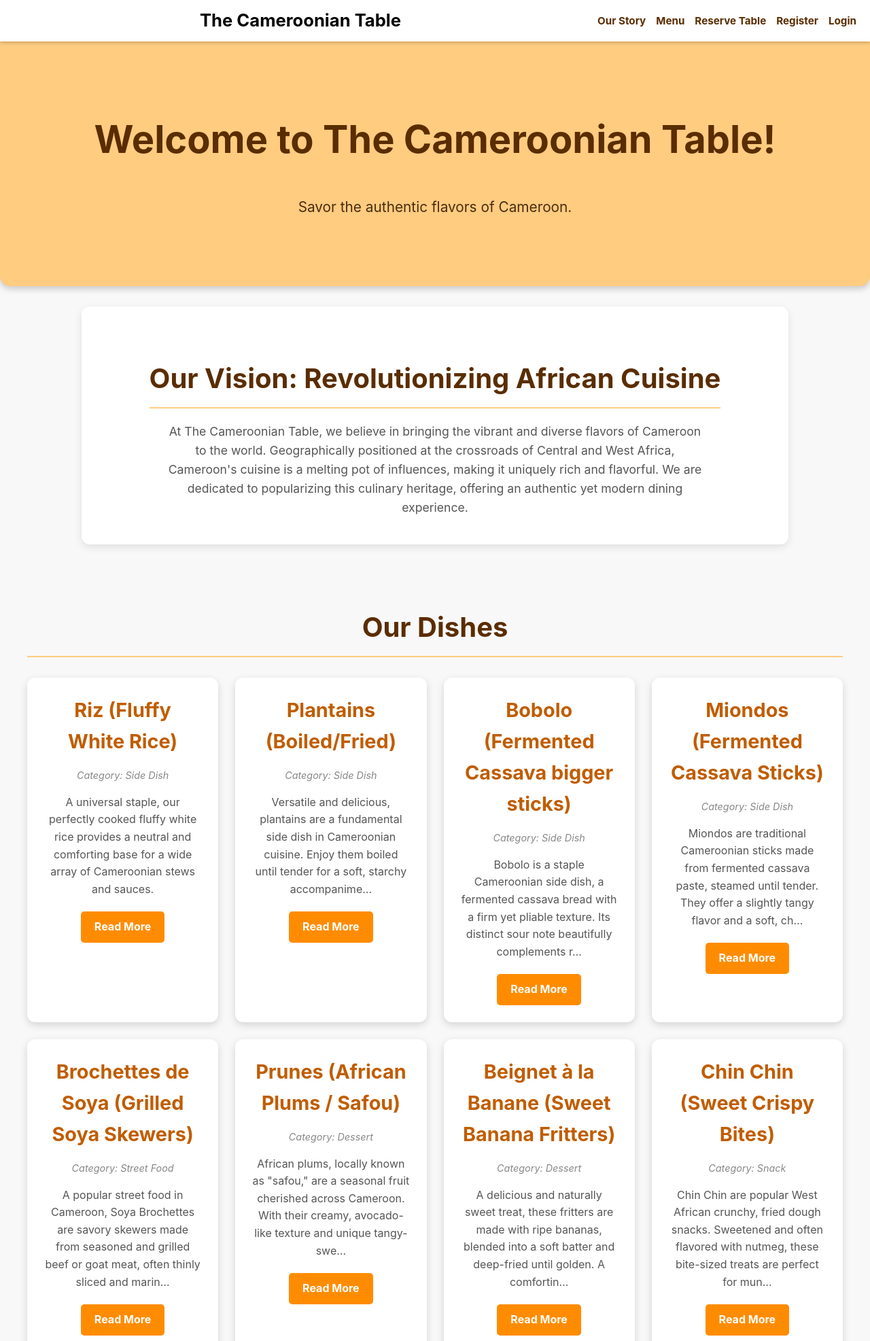
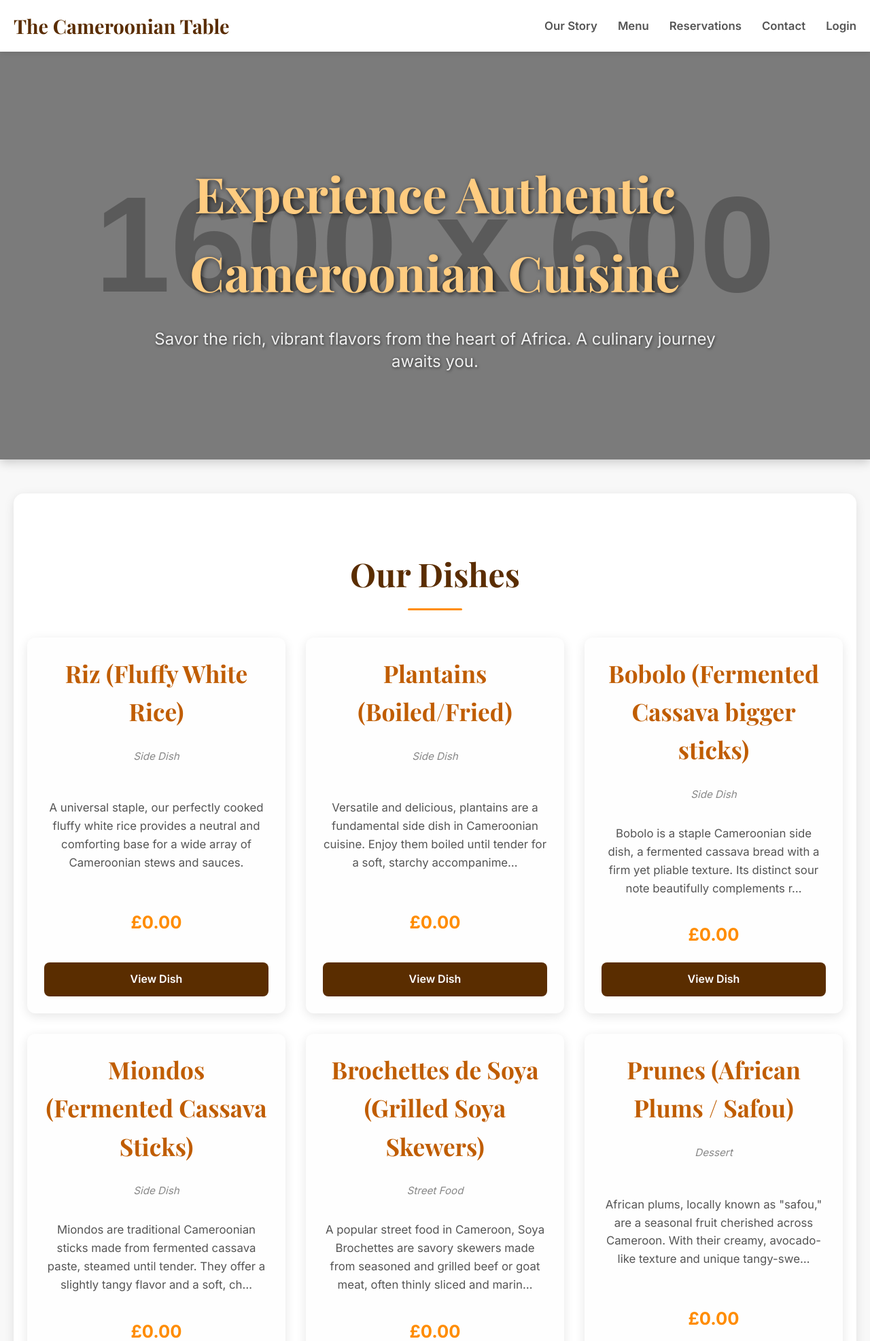
Before and after one commit to Angel1-coder/the-cameroonian-table-app, a Django app: page / in a window 1280 px wide. Shown: the top 1973 px of the page at 68% size. Run offline with Django 4.2, Linux system fonts and the light colour scheme; data comes from the database, SQL or seed files in the repository; grey boxes labelled with a size stand in for pictures from a placeholder-image service; some libraries are stand-ins or nearby versions.

Commit message:
Updated index.html to display currency symbol on frontend.

```diff
--- a/dishes/templates/dishes/index.html
+++ b/dishes/templates/dishes/index.html
@@ -3,265 +3,397 @@
 <head>
     <meta charset="UTF-8">
     <meta name="viewport" content="width=device-width, initial-scale=1.0">
-    <title>The Cameroonian Table</title>
+    <title>The Cameroonian Table - Authentic Cuisine</title>
+    <link href="https://fonts.googleapis.com/css2?family=Inter:wght@300;400;600;700&family=Playfair+Display:wght@400;700&display=swap" rel="stylesheet">
     <style>
+        /* General Body Styles */
         body {
             font-family: 'Inter', sans-serif;
             margin: 0;
-            background-color: #f8f8f8; /* Ein heller, neutraler Hintergrund */
+            background-color: #f8f8f8; /* Light background */
             color: #333;
             line-height: 1.6;
         }
-        /* Styling für die Navigationsleiste */
+
+        /* Navigation Bar */
         .navbar {
-            background-color: #ffffff; /* Weißer Hintergrund für die Navbar */
-            padding: 10px 20px; /* UPDATED: Weniger Padding */
+            background-color: #ffffff; /* White background */
+            padding: 15px 20px;
             display: flex;
             justify-content: space-between;
             align-items: center;
-            box-shadow: 0 2px 5px rgba(0,0,0,0.2);
-            position: sticky; /* Lässt die Navbar oben kleben */
+            box-shadow: 0 2px 8px rgba(0,0,0,0.1);
+            position: sticky;
             top: 0;
-            z-index: 1000; /* Stellt sicher, dass sie über anderem Inhalt bleibt */
+            z-index: 1000;
         }
-        /* Styling für den Markennamen in der Navbar (jetzt schwarz) */
         .navbar-brand {
-            color: #000000; /* Schwarzer Text für Kontrast auf Weiß */
-            font-size: 1.6em; /* UPDATED: Kleinere Schriftgröße */
-            font-weight: bold;
+            font-family: 'Playfair Display', serif; /* Elegant font for brand */
+            color: #5a2d00; /* Dark brown for brand name */
+            font-size: 1.8em;
+            font-weight: 700;
             text-decoration: none;
-            flex-grow: 1; /* Ermöglicht es, verfügbaren Platz einzunehmen */
-            text-align: center; /* Zentriert den Text innerhalb seines Flex-Elements */
-            transition: color 0.2s ease-in-out; /* Sanfter Übergang für Hover */
+            transition: color 0.2s ease-in-out;
         }
         .navbar-brand:hover {
-            color: #ff8c00; /* Helles Orange beim Hover */
+            color: #ff8c00; /* Orange on hover */
         }
-        /* Styling für die Navigationslinks */
         .navbar-links {
             list-style: none;
             margin: 0;
             padding: 0;
             display: flex;
-            margin-left: auto; /* Schiebt die Links ganz nach rechts */
         }
         .navbar-links li {
-            margin-left: 15px; /* UPDATED: Weniger Abstand zwischen den Links */
+            margin-left: 30px;
         }
         .navbar-links a {
-            color: #5a2d00; /* Dunklerer Text für Kontrast auf Weiß */
+                color: #555;
             text-decoration: none;
-            font-weight: bold;
-            font-size: 0.95em; /* UPDATED: Kleinere Schriftgröße für Links */
+            font-weight: 600;
+            font-size: 1.05em;
             transition: color 0.2s ease-in-out;
         }
         .navbar-links a:hover {
-            color: #ff8c00; /* Helles Orange beim Hover für bessere Sichtbarkeit */
+            color: #ff8c00;
         }
 
-        /* Responsive Anpassungen für Navbar */
+        /* Mobile Menu Toggle */
+        .menu-toggle {
+            display: none; /* Hidden by default on desktop */
+            font-size: 2em;
+            cursor: pointer;
+            color: #5a2d00;
+        }
         @media (max-width: 768px) {
             .navbar {
-                flex-direction: column;
-                align-items: flex-start;
-                padding: 10px 20px; /* Konsistentes Padding für Mobil */
+                flex-wrap: wrap;
             }
             .navbar-brand {
-                text-align: left; /* Links ausrichten auf kleineren Bildschirmen */
-                flex-grow: 0; /* Nicht wachsen auf kleineren Bildschirmen */
-                width: 100%; /* Volle Breite für Ausrichtung */
-                font-size: 1.5em; /* Etwas kleiner auf Mobil */
+                flex-grow: 1;
+                text-align: left;
+            }
+            .menu-toggle {
+                display: block;
             }
             .navbar-links {
                 flex-direction: column;
                 width: 100%;
-                margin-top: 10px; /* UPDATED: Weniger Abstand oben */
-                display: none; /* Standardmäßig ausgeblendet auf kleinen Bildschirmen */
-                margin-left: 0; /* Automatischen Rand auf kleinen Bildschirmen entfernen */
+                display: none; /* Hide by default */
+                margin-top: 15px;
             }
             .navbar-links.active {
-                display: flex; /* Anzeigen, wenn aktiv */
+                display: flex; /* Show when active */
             }
             .navbar-links li {
-                margin: 8px 0; /* UPDATED: Weniger vertikaler Abstand */
-            }
-            .navbar-links a {
-                font-size: 1em; /* Etwas größere Schrift auf Mobil für Lesbarkeit */
-            }
-            .menu-toggle {
-                display: block;
-                color: #5a2d00; /* Dunkleres Hamburger-Symbol auf Weiß */
-                font-size: 1.8em; /* UPDATED: Etwas kleineres Hamburger-Symbol */
-                cursor: pointer;
-                align-self: flex-end;
-                position: absolute;
-                top: 10px; /* UPDATED: Angepasste Position */
-                right: 20px;
-            }
-        }
-        /* Menü-Toggle auf größeren Bildschirmen ausblenden */
-        @media (min-width: 769px) {
-            .menu-toggle {
-                display: none;
+                margin: 10px 0;
+                text-align: center;
             }
         }
 
-        /* Header-Styling OHNE Hintergrundbild */
-        .header {
-            background-color: #ffcc80; /* Hintergrundfarbe, da kein Bild mehr */
-            color: #4a2c0f; /* Textfarbe für den Header */
-            padding: 100px 20px; /* Reichlich Polsterung für Inhalt */
+        /* Hero Section */
+        .hero-section {
+            position: relative;
+            height: 600px; /* Adjust height as needed */
+            background-image: url('https://placehold.co/1600x600/5A2D00/FFCC80?text=Authentic+Cameroonian+Cuisine'); /* Placeholder image */
+            background-size: cover;
+            background-position: center;
+            display: flex;
+            align-items: center;
+            justify-content: center;
             text-align: center;
-            position: relative; /* Für die Positionierung des Pseudo-Elements benötigt */
-            z-index: 1; /* Stellt sicher, dass Inhalt über Hintergrundeffekten bleibt */
-            box-shadow: 0 4px 10px rgba(0,0,0,0.2); /* Dezenter Schatten */
-            border-bottom-left-radius: 15px;
-            border-bottom-right-radius: 15px;
-            margin-bottom: 30px;
+            color: white;
+            box-shadow: 0 4px 15px rgba(0,0,0,0.2);
+            margin-bottom: 50px;
+        }
+        .hero-overlay {
+            position: absolute;
+            top: 0;
+            left: 0;
+            width: 100%;
+            height: 100%;
+            background: rgba(0, 0, 0, 0.4); /* Dark overlay for text readability */
+            z-index: 1;
+        }
+        .hero-content {
+            position: relative;
+            z-index: 2;
+            max-width: 900px;
+            padding: 20px;
+        }
+        .hero-content h1 {
+            font-family: 'Playfair Display', serif;
+            font-size: 4.5em;
+            margin-bottom: 15px;
+            text-shadow: 2px 2px 6px rgba(0,0,0,0.7);
+            color: #ffcc80; /* Light orange for title */
+        }
+        .hero-content p {
+            font-size: 1.5em;
+            line-height: 1.4;
+            text-shadow: 1px 1px 4px rgba(0,0,0,0.6);
+            color: #f0f0f0;
         }
 
-        /* Overlay für bessere Lesbarkeit des Textes auf dem Header-Bild (entfernt, da kein Bild) */
-        .header::before {
-            content: none; /* Entfernt das Overlay */
+        /* Content Sections (Dishes, Drinks, Reservation) */
+        .content-section {
+            padding: 40px 20px;
+            max-width: 1200px;
+            margin: 0 auto 50px auto;
+            background-color: #ffffff;
+            border-radius: 15px;
+            box-shadow: 0 4px 15px rgba(0,0,0,0.1);
+        }
+        .section-title {
+            font-family: 'Playfair Display', serif;
+            color: #5a2d00;
+            text-align: center;
+            margin-bottom: 40px;
+            font-size: 3em;
+            position: relative;
+            padding-bottom: 15px;
+        }
+        .section-title::after {
+            content: '';
+            position: absolute;
+            left: 50%;
+            bottom: 0;
+            transform: translateX(-50%);
+            width: 80px;
+            height: 3px;
+            background-color: #ff8c00;
+            border-radius: 5px;
         }
 
-        .header h1 {
-            margin-top: 0;
-            font-size: 3.5em; /* Größere Schrift für den Haupttitel */
-            color: #5a2d00; /* Dunklerer Text für besseren Kontrast auf hellem Hintergrund */
-            text-shadow: none; /* Entfernt Textschatten, da kein Bild */
+        /* Item Cards (Dishes & Drinks) */
+        .item-container {
+            display: grid;
+            grid-template-columns: repeat(auto-fit, minmax(300px, 1fr));
+            gap: 30px;
         }
-        .header p {
-            font-size: 1.3em;
-            max-width: 800px;
-            margin: 0 auto;
-            color: #4a2c0f; /* Dunklerer Text für besseren Kontrast */
-            text-shadow: none; /* Entfernt Textschatten */
-        }
-
-        /* Styling für den neuen Vision-Abschnitt */
-        .vision-section {
-            padding: 40px 20px;
-            max-width: 1000px;
-            margin: 30px auto;
-            background-color: #ffffff;
+        .item-card {
+            background-color: #fefefe;
             border-radius: 12px;
-            box-shadow: 0 4px 12px rgba(0,0,0,0.1);
-            text-align: center;
-        }
-        .vision-section h2 {
-            color: #5a2d00;
-            font-size: 2.5em;
-            margin-bottom: 20px;
-            border-bottom: 2px solid #ffcc80;
-            padding-bottom: 10px;
-            display: inline-block; /* Für die Unterstreichung, die sich an den Text anpasst */
-        }
-        .vision-section p {
-            font-size: 1.1em;
-            color: #555;
-            max-width: 800px;
-            margin: 0 auto;
-        }
-
-        .content-section {
-            padding: 20px;
-            max-width: 1200px;
-            margin: 0 auto;
-        }
-        .section-title {
-            color: #5a2d00;
-            text-align: center;
-            margin-top: 40px;
-            margin-bottom: 20px;
-            font-size: 2.5em;
-            border-bottom: 2px solid #ffcc80;
-            padding-bottom: 10px;
-        }
-        .item-container { /* Allgemeiner Container für Gerichte und Getränke */
-            display: grid;
-            grid-template-columns: repeat(auto-fit, minmax(280px, 1fr));
-            gap: 25px;
-            margin-top: 30px;
-        }
-        .item-card { /* Allgemeine Karte für Gerichte und Getränke */
-            background-color: #ffffff;
-            border-radius: 12px;
-            box-shadow: 0 4px 12px rgba(0,0,0,0.15);
+            box-shadow: 0 4px 15px rgba(0,0,0,0.1);
             padding: 25px;
             text-align: center;
-            transition: transform 0.2s ease-in-out, box-shadow 0.2s ease-in-out;
+            transition: transform 0.3s ease-in-out, box-shadow 0.3s ease-in-out;
+            display: flex;
+            flex-direction: column;
+            justify-content: space-between;
         }
         .item-card:hover {
-            transform: translateY(-5px);
-            box-shadow: 0 6px 16px rgba(0,0,0,0.2);
+            transform: translateY(-8px);
+            box-shadow: 0 8px 25px rgba(0,0,0,0.2);
         }
         .item-card h2 {
+            font-family: 'Playfair Display', serif;
             color: #c05d00;
             margin-top: 0;
-            font-size: 1.8em;
+            font-size: 2.2em;
             margin-bottom: 10px;
         }
         .item-card .category {
             font-style: italic;
             color: #888;
-            font-size: 0.9em;
+            font-size: 0.95em;
             margin-bottom: 15px;
         }
         .item-card p {
-            font-size: 1em;
+            font-size: 1.05em;
             color: #555;
+            margin-bottom: 20px;
+            flex-grow: 1; /* Allows description to take available space */
+        }
+        .item-card .price {
+            font-size: 1.6em;
+            font-weight: 700;
+            color: #ff8c00; /* Orange for price */
+            margin-top: 15px;
             margin-bottom: 20px;
         }
         .item-card a {
             display: inline-block;
-            background-color: #ff8c00;
+            background-color: #5a2d00; /* Dark brown button */
             color: white;
-            padding: 10px 20px;
-            border-radius: 5px;
+            padding: 12px 25px;
+            border-radius: 8px;
             text-decoration: none;
-            font-weight: bold;
+            font-weight: 600;
             transition: background-color 0.2s ease-in-out;
+            margin-top: auto; /* Pushes button to the bottom */
         }
         .item-card a:hover {
-            background-color: #e67e00;
+            background-color: #ff8c00; /* Orange on hover */
+        }
+        .item-card:active {
+            transform: translateY(0);
         }
         .no-items-message {
             text-align: center;
             padding: 50px;
             font-size: 1.2em;
             color: #777;
+            grid-column: 1 / -1; /* Span across all columns */
+        }
+
+        /* Reservation Section */
+        .reservation-section {
+            padding: 40px 20px;
+            max-width: 800px;
+            margin: 50px auto;
+            background-color: #ffffff;
+            border-radius: 15px;
+            box-shadow: 0 4px 15px rgba(0,0,0,0.1);
+            text-align: center;
+        }
+        .reservation-section h2 {
+            font-family: 'Playfair Display', serif;
+            color: #5a2d00;
+            font-size: 3em;
+            margin-bottom: 30px;
+            position: relative;
+            padding-bottom: 15px;
+        }
+        .reservation-section h2::after {
+            content: '';
+            position: absolute;
+            left: 50%;
+            bottom: 0;
+            transform: translateX(-50%);
+            width: 80px;
+            height: 3px;
+            background-color: #ff8c00;
+            border-radius: 5px;
+        }
+        .reservation-form {
+            display: grid;
+            grid-template-columns: 1fr;
+            gap: 20px;
+            text-align: left;
+        }
+        @media (min-width: 600px) {
+            .reservation-form {
+                grid-template-columns: 1fr 1fr;
+            }
+            .full-width {
+                grid-column: 1 / -1;
+            }
+        }
+        .form-group {
+            margin-bottom: 15px;
+        }
+        .form-group label {
+            display: block;
+            margin-bottom: 8px;
+            font-weight: 600;
+            color: #5a2d00;
+        }
+        .form-group input[type="text"],
+        .form-group input[type="email"],
+        .form-group input[type="tel"],
+        .form-group input[type="date"],
+        .form-group input[type="time"],
+        .form-group input[type="number"] {
+            width: calc(100% - 20px);
+            padding: 12px;
+            border: 1px solid #ddd;
+            border-radius: 8px;
+            font-size: 1em;
+            box-shadow: inset 0 1px 3px rgba(0,0,0,0.05);
+            transition: border-color 0.2s ease-in-out, box-shadow 0.2s ease-in-out;
+        }
+        .form-group input[type="text"]:focus,
+        .form-group input[type="email"]:focus,
+        .form-group input[type="tel"]:focus,
+        .form-group input[type="date"]:focus,
+        .form-group input[type="time"]:focus,
+        .form-group input[type="number"]:focus {
+            border-color: #ff8c00;
+            box-shadow: 0 0 0 3px rgba(255,140,0,0.2);
+            outline: none;
+        }
+        .reservation-button {
+            grid-column: 1 / -1; /* Span across all columns */
+            background-color: #ff8c00;
+            color: white;
+            padding: 15px 30px;
+            border: none;
+            border-radius: 8px;
+            font-size: 1.2em;
+            font-weight: 700;
+            cursor: pointer;
+            transition: background-color 0.2s ease-in-out, transform 0.1s ease-in-out;
+            margin-top: 20px;
+        }
+        .reservation-button:hover {
+            background-color: #e67e00;
+            transform: translateY(-2px);
+        }
+        .reservation-button:active {
+            transform: translateY(0);
+        }
+
+        /* Footer */
+        .footer {
+            background-color: #5a2d00;
+            color: white;
+            text-align: center;
+            padding: 30px 20px;
+            margin-top: 50px;
+            border-top-left-radius: 20px;
+            border-top-right-radius: 20px;
+            box-shadow: 0 -2px 8px rgba(0,0,0,0.1);
+        }
+        .footer p {
+            margin: 0;
+            font-size: 0.9em;
+        }
+        .footer-links {
+            list-style: none;
+            padding: 0;
+            margin: 15px 0 0;
+            display: flex;
+            justify-content: center;
+            gap: 20px;
+        }
+        .footer-links a {
+            color: #ffcc80;
+            text-decoration: none;
+            font-weight: 600;
+            transition: color 0.2s ease-in-out;
+        }
+        .footer-links a:hover {
+            color: #fff;
         }
     </style>
 </head>
 <body>
-    <!-- Navigationsleiste -->
+    <!-- Navigation Bar -->
     <nav class="navbar">
         <a href="#" class="navbar-brand">The Cameroonian Table</a>
         <div class="menu-toggle" id="mobile-menu">
-            &#9776; <!-- Hamburger-Symbol -->
+            &#9776; <!-- Hamburger icon -->
         </div>
         <ul class="navbar-links" id="navbar-links">
             <li><a href="#">Our Story</a></li>
             <li><a href="#">Menu</a></li>
-            <li><a href="#">Reserve Table</a></li>
-            <li><a href="#">Register</a></li>
+            <li><a href="#">Reservations</a></li>
+            <li><a href="#">Contact</a></li>
             <li><a href="#">Login</a></li>
         </ul>
     </nav>
 
-    <!-- Header-Bereich ohne Hintergrundbild, mit Haupt-Willkommenstext -->
-    <div class="header">
-        <h1>Welcome to The Cameroonian Table!</h1>
-        <p>Savor the authentic flavors of Cameroon.</p>
+    <!-- Hero Section -->
+    <div class="hero-section">
+        <div class="hero-overlay"></div>
+        <div class="hero-content">
+            <h1>Experience Authentic Cameroonian Cuisine</h1>
+            <p>Savor the rich, vibrant flavors from the heart of Africa. A culinary journey awaits you.</p>
+        </div>
     </div>
 
-    <!-- Unser Vision-Abschnitt außerhalb des Headers -->
-    <div class="vision-section">
-        <h2>Our Vision: Revolutionizing African Cuisine</h2>
-        <p>At The Cameroonian Table, we believe in bringing the vibrant and diverse flavors of Cameroon to the world. Geographically positioned at the crossroads of Central and West Africa, Cameroon's cuisine is a melting pot of influences, making it uniquely rich and flavorful. We are dedicated to popularizing this culinary heritage, offering an authentic yet modern dining experience.</p>
-    </div>
-
+    <!-- Our Dishes Section -->
     <div class="content-section">
         <h2 class="section-title">Our Dishes</h2>
         <div class="item-container">
@@ -269,26 +401,30 @@
             <div class="item-card">
                 <h2>{{ dish.title }}</h2>
                 {% if dish.category %}
-                    <p class="category">Category: {{ dish.category.name }}</p>
+                    <p class="category">{{ dish.category.name }}</p>
                 {% endif %}
                 <p>{{ dish.description|truncatechars:150 }}</p>
-                <a href="#">Read More</a>
+                <p class="price">£{{ dish.price|floatformat:2 }}</p> {# HIER: Währungssymbol hinzugefügt #}
+                <a href="#">View Dish</a>
             </div>
             {% empty %}
             <p class="no-items-message">No dishes found yet. Please add some in the admin panel!</p>
             {% endfor %}
         </div>
 
+    <!-- Our Drinks Section -->
+    <div class="content-section">
         <h2 class="section-title">Our Drinks</h2>
         <div class="item-container">
             {% for drink in drinks %}
             <div class="item-card">
                 <h2>{{ drink.title }}</h2>
                 {% if drink.category %}
-                    <p class="category">Category: {{ drink.category.name }}</p>
+                    <p class="category">{{ drink.category.name }}</p>
                 {% endif %}
                 <p>{{ drink.description|truncatechars:150 }}</p>
-                <a href="#">View Details</a>
+                <p class="price">£{{ drink.price|floatformat:2 }}</p> {# HIER: Währungssymbol hinzugefügt #}
+                <a href="#">View Drink</a>
             </div>
             {% empty %}
             <p class="no-items-message">No drinks found yet. Please add some in the admin panel!</p>
@@ -296,7 +432,50 @@
         </div>
     </div>
 
-    <!-- JavaScript für den mobilen Menü-Toggle -->
+    <!-- Reservation Section -->
+    <div class="reservation-section">
+        <h2>Book Your Table</h2>
+        <p>Experience the warmth of Cameroonian hospitality. Reserve your table now!</p>
+        <form class="reservation-form">
+            <div class="form-group">
+                <label for="name">Your Name:</label>
+                <input type="text" id="name" name="name" required>
+            </div>
+            <div class="form-group">
+                <label for="email">Email:</label>
+                <input type="email" id="email" name="email" required>
+            </div>
+            <div class="form-group">
+                <label for="phone">Phone:</label>
+                <input type="tel" id="phone" name="phone">
+            </div>
+            <div class="form-group">
+                <label for="guests">Number of Guests:</label>
+                <input type="number" id="guests" name="guests" min="1" value="2" required>
+            </div>
+            <div class="form-group">
+                <label for="date">Date:</label>
+                <input type="date" id="date" name="date" required>
+            </div>
+            <div class="form-group">
+                <label for="time">Time:</label>
+                <input type="time" id="time" name="time" required>
+            </div>
+            <button type="submit" class="reservation-button full-width">Make Reservation</button>
+        </form>
+    </div>
+
+    <!-- Footer -->
+    <footer class="footer">
+        <p>&copy; 2025 The Cameroonian Table. All rights reserved.</p>
+        <ul class="footer-links">
+            <li><a href="#">Privacy Policy</a></li>
+            <li><a href="#">Terms of Service</a></li>
+            <li><a href="#">Sitemap</a></li>
+        </ul>
+    </footer>
+
+    <!-- JavaScript for mobile menu toggle -->
     <script>
         document.getElementById('mobile-menu').addEventListener('click', function() {
             var navbarLinks = document.getElementById('navbar-links');
```
Also changed, not shown: dishes/admin.py (+54 -49 lines).
